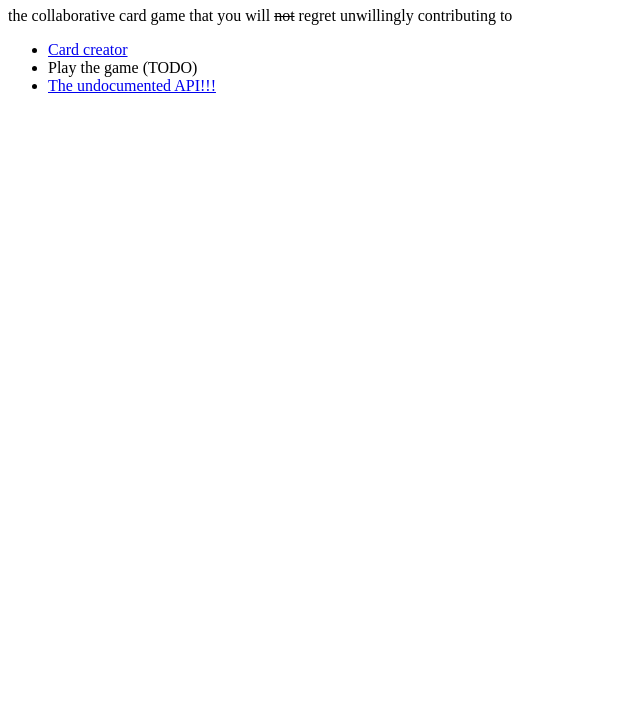
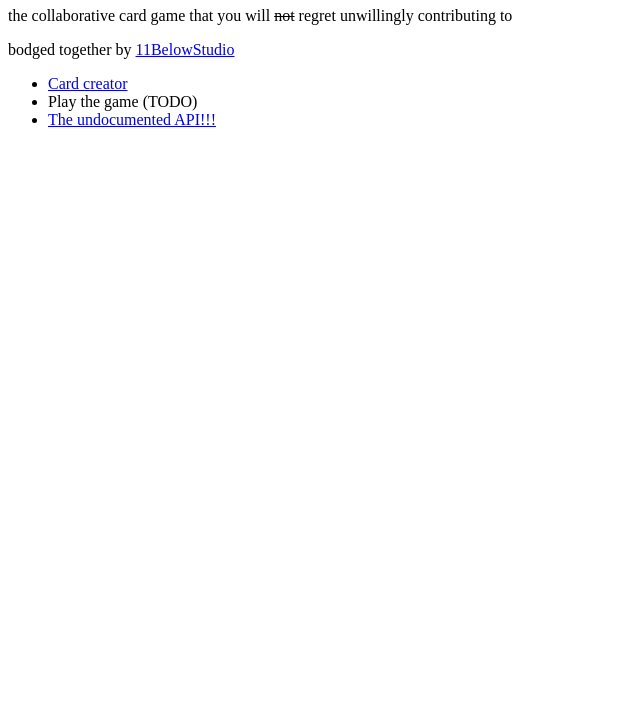
Before and after one commit to 11BelowStudio/sbig2023-committy, a website: page public/index.html in a window 1280 px wide. Shown: the part 73-800 px from the top of the page, without its empty margins (0-640 px from the left). Drawn offline with Linux system fonts and the light colour scheme.

Commit message:
crediting myself on title page

```diff
--- a/public/index.html
+++ b/public/index.html
@@ -10,6 +10,9 @@
         </header>
         <div>
             <p>the collaborative card game that you will <s>not</s> regret unwillingly contributing to</p>
+            <p>
+                bodged together by <a href="https://11belowstudio.itch.io">11BelowStudio</a>
+              </p>
             <ul>
                 <li>
                     <a href="./submit_card">Card creator</a>
```
